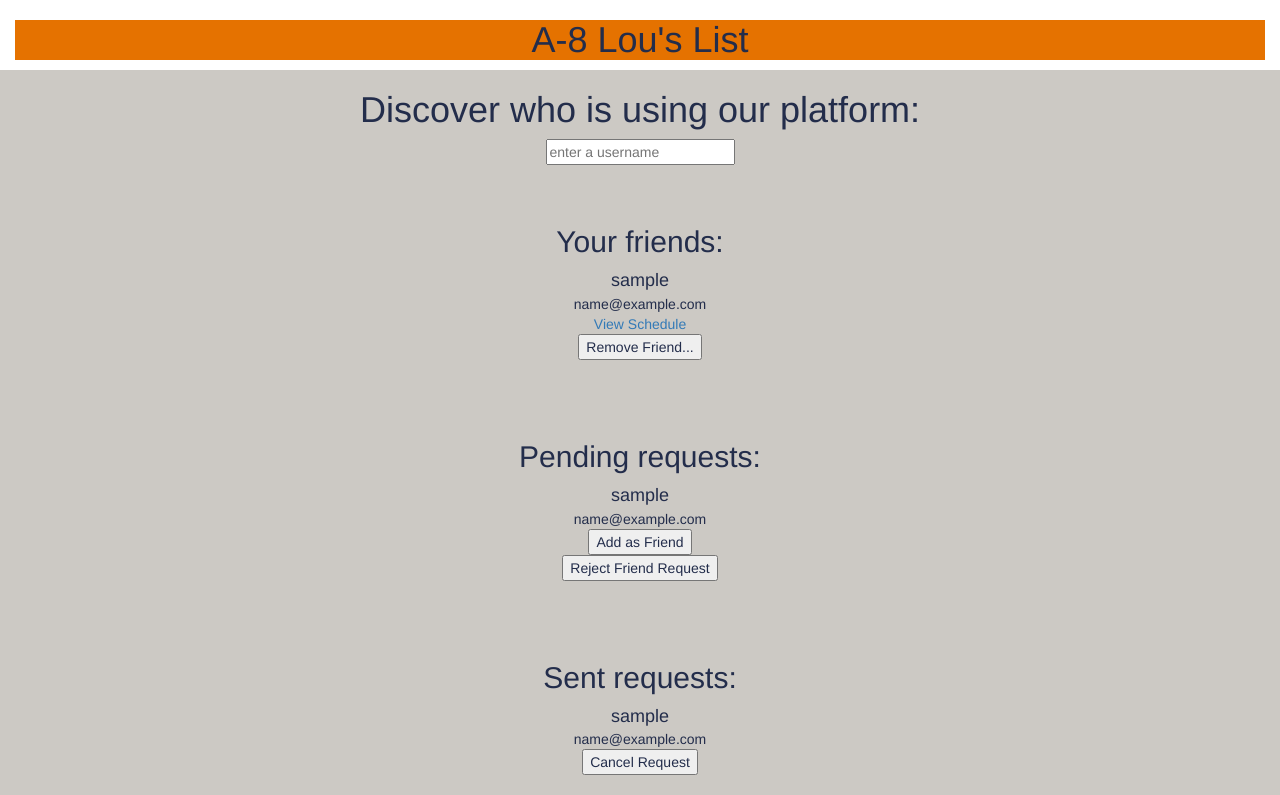
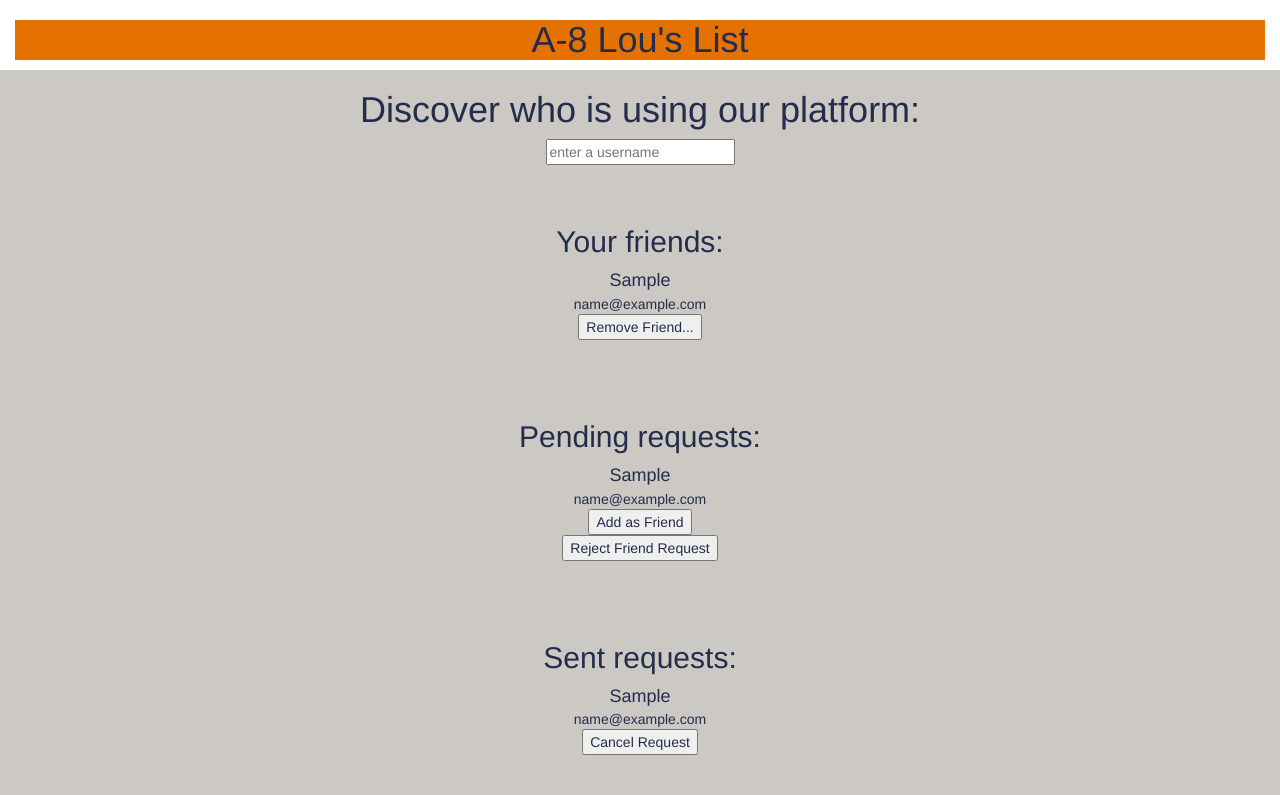
Before and after one commit to XtremeBlaze777/FirstDjangoProject, a Django app: page /friends/ in a window 1280 px wide. Shown: the part 52-847 px from the top of the page. After the commit the page ends 807 px from the top, so only its background shows below. Run offline with Django 4.2, Linux system fonts and the light colour scheme; a user stored in the database is signed in; tables that the repository leaves empty hold one stand-in row (values such as "Sample post"); some libraries are stand-ins or nearby versions.

Commit message:
html edits

```diff
--- a/friends/views.py
+++ b/friends/views.py
@@ -71,7 +71,6 @@ def SearchResults(request):
     curUser = User.objects.get(username=request.user)
 
     object_list = list(User.objects.all())
-    print(object_list)
     object_list.remove(curUser)
 
     # Exclude anyone who is already a friend
--- a/templates/friends.html
+++ b/templates/friends.html
@@ -20,9 +20,8 @@
 	<div class="center">
 		<h2>Your friends:</h2>
 		{% for user in friends %}
-			<font size="+1" value="{{friend_name}}">{{user.username}}</font><br>
+			<font size="+1" value="{{friend_name}}">{{user.username | capfirst}}</font><br>
 			<font >{{user.email}} </font> <br>
-			<font><a href="{% url 'schedule:friend_schedule_view' user.id %}">View Schedule</a></font>
 			<form action="{% url 'friends:friendsHome' %}" method="post">
 				{% csrf_token %}
 				<input type="submit" value="Remove Friend..." />
@@ -41,7 +40,7 @@
 	<div class="center">
 		<h2>Pending requests:</h2>
 		{% for user in received %}
-			<font size="+1">{{user.username}}</font> <br>
+			<font size="+1">{{user.username | capfirst}}</font> <br>
 			<font >{{user.email}} </font> <br>
 			<form action="{% url 'friends:friendsHome' %}" method="post">
 				{% csrf_token %}
@@ -67,7 +66,7 @@
 	<div class="center">
 		<h2>Sent requests:</h2>
 		{% for user in sent %}
-			<font size="+1">{{user.username}}</font> <br>
+			<font size="+1">{{user.username | capfirst}}</font> <br>
 			<font >{{user.email}} </font> <br>
 			<form action="{% url 'friends:friendsHome' %}" method="post">
 				{% csrf_token %}
--- a/templates/profile.html
+++ b/templates/profile.html
@@ -2,7 +2,7 @@
 
 {% block content %}
 
-<h1>Hello {{curUser.username}}!</h1>
+<h1>Hello {{curUser.username | capfirst}}!</h1>
 
 <br>
 <form action="{% url 'cart:cart-summary' %}" method="get">
--- a/templates/user_search.html
+++ b/templates/user_search.html
@@ -1,8 +1,9 @@
 {% extends 'base.html' %}
 
 {% block content %}
+    <br>
     {% for user in object_list %}
-        <font size="+1">{{user.username}}</font> <br>
+        <font size="+1">{{user.username | capfirst}}</font> <br>
         <font >{{user.email}} </font> <br>
         <form action="{% url 'friends:friendsHome' %}" method="post">
             {% csrf_token %}
```
Also changed, not shown: templates/about.html (+5 -2 lines), templates/classes.html (+2 -13 lines), templates/course.html (+5 -9 lines), templates/schedule.html (+4 -4 lines).
